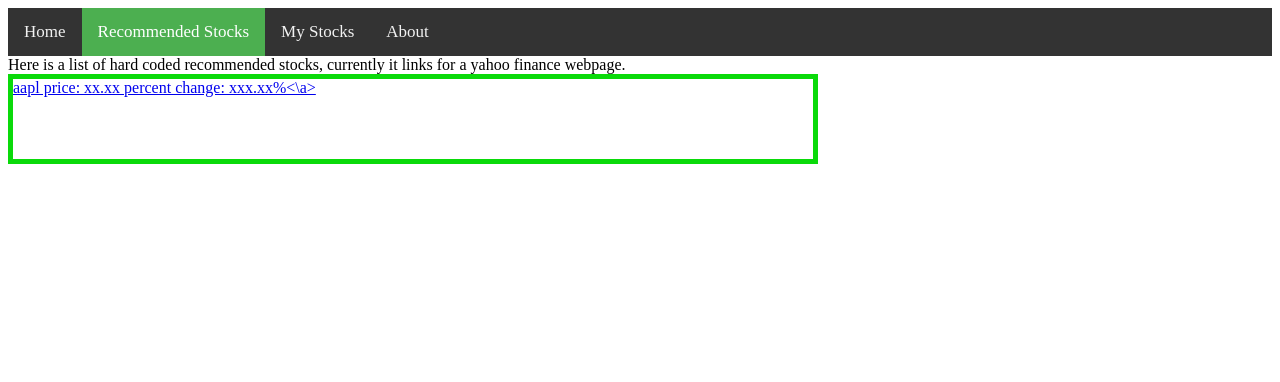
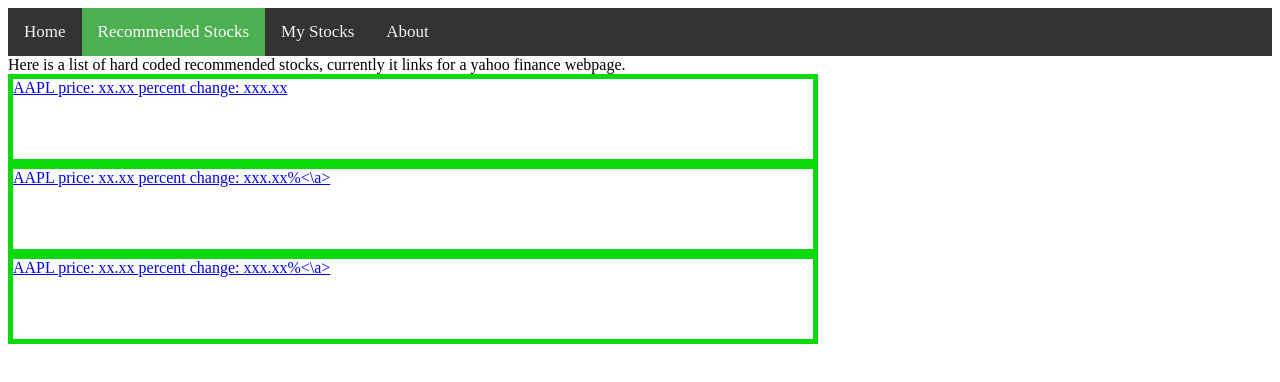
Before and after one commit to ucsb-cs48-w19/4pm-stock-trading, a plain HTML site: page templates/recommended.html in a window 1280 px wide. Drawn offline with Linux system fonts and the light colour scheme.

Commit message:
formatting fixes in recommended.html

```diff
--- a/templates/recommended.html
+++ b/templates/recommended.html
@@ -44,9 +44,16 @@
 <div>Here is a list of hard coded recommended stocks, currently it links for a yahoo finance webpage.<div>
 
 <div style="height:80px;width:800px;overflow:scroll;border:5px solid #0ADA0A;">
-<a href="https://finance.yahoo.com/quote/AAPL/">aapl price: xx.xx percent change: xxx.xx%<\a>
+<a href="https://finance.yahoo.com/quote/AAPL/">AAPL price: xx.xx percent change: xxx.xx
 </div>
 
+<div style="height:80px;width:800px;overflow:scroll;border:5px solid #0ADA0A;">
+<a href="https://finance.yahoo.com/quote/AAPL/">AAPL price: xx.xx percent change: xxx.xx%<\a>
+</div>
+
+<div style="height:80px;width:800px;overflow:scroll;border:5px solid #0ADA0A;">
+<a href="https://finance.yahoo.com/quote/AAPL/">AAPL price: xx.xx percent change: xxx.xx%<\a>
+</div>
 
 </body>
 </html>
```
